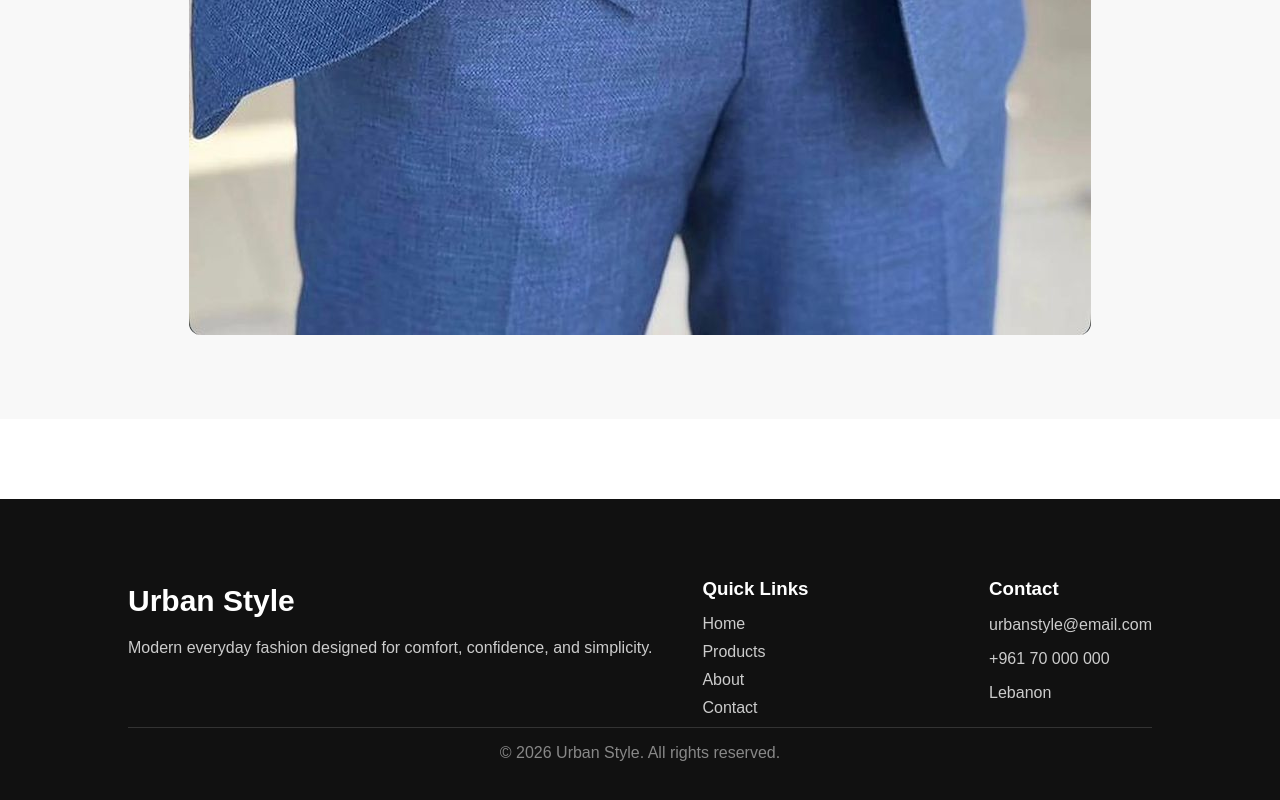
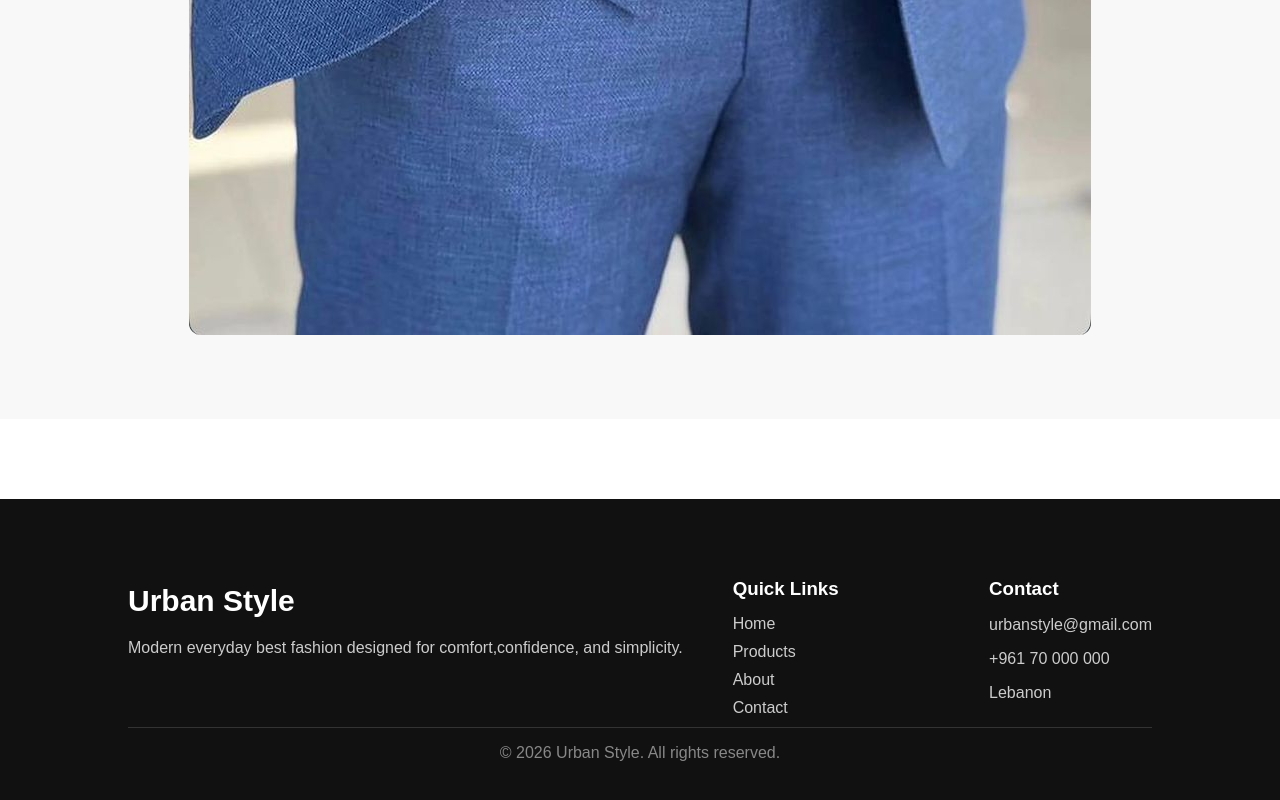
Before and after one commit to mohammadqassem515-lab/urban-style-, a React (Vite) app: page /about in a window 1280 px wide. Shown: the part 1776-2576 px from the top of the page. Built offline with nearby package versions, Linux system fonts and the light colour scheme.

Commit message:
Added footer component

```diff
--- a/src/components/Footer.jsx
+++ b/src/components/Footer.jsx
@@ -13,8 +13,8 @@ function Footer() {
           <h2>Urban Style</h2>
 
           <p>
-            Modern everyday fashion designed for comfort,
-            confidence, and simplicity.
+            Modern everyday best fashion designed for comfort,confidence, and simplicity.
+
           </p>
 
         </div>
@@ -39,7 +39,7 @@ function Footer() {
 
           <h3>Contact</h3>
 
-          <p>urbanstyle@email.com</p>
+          <p>urbanstyle@gmail.com</p>
 
           <p>+961 70 000 000</p>
 
```
